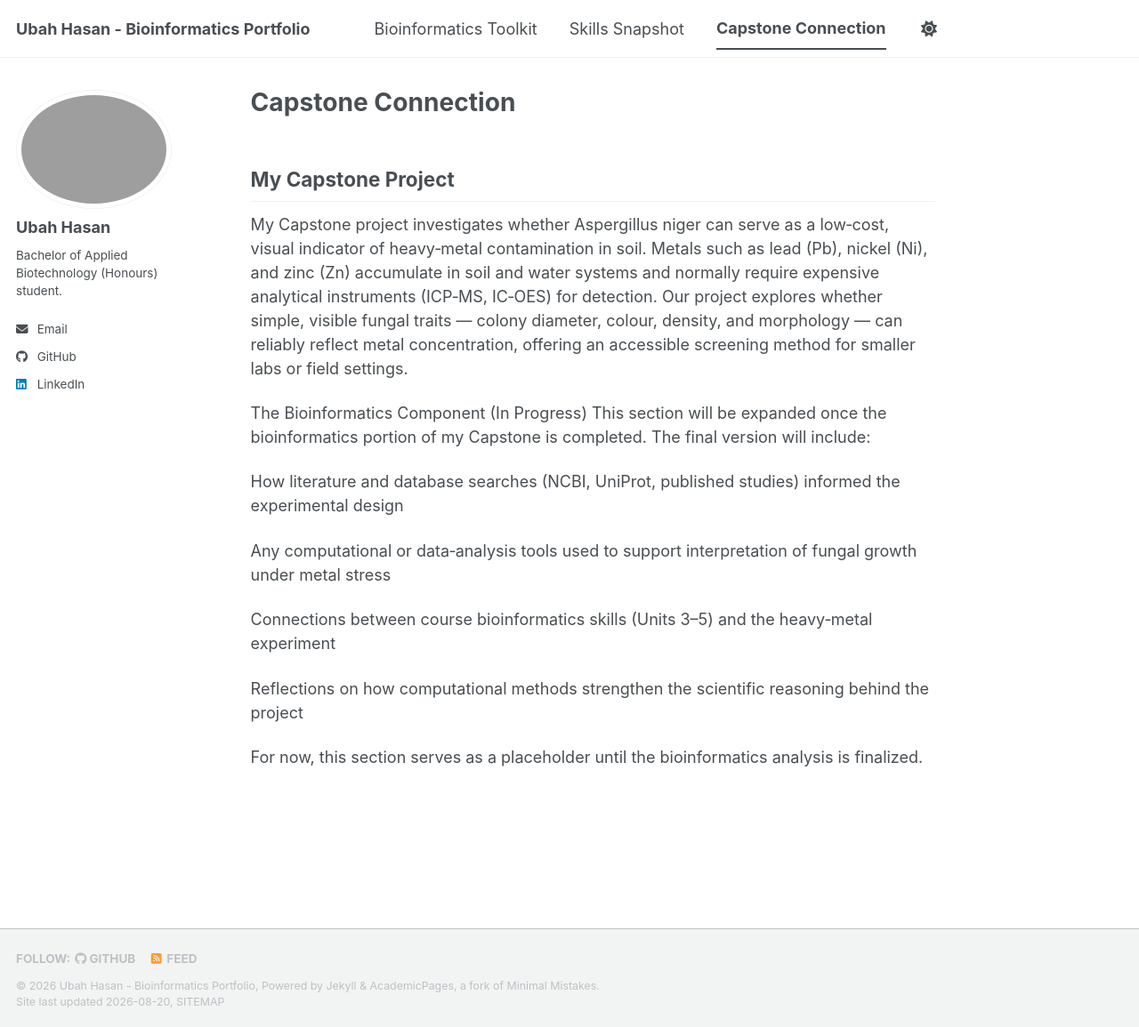
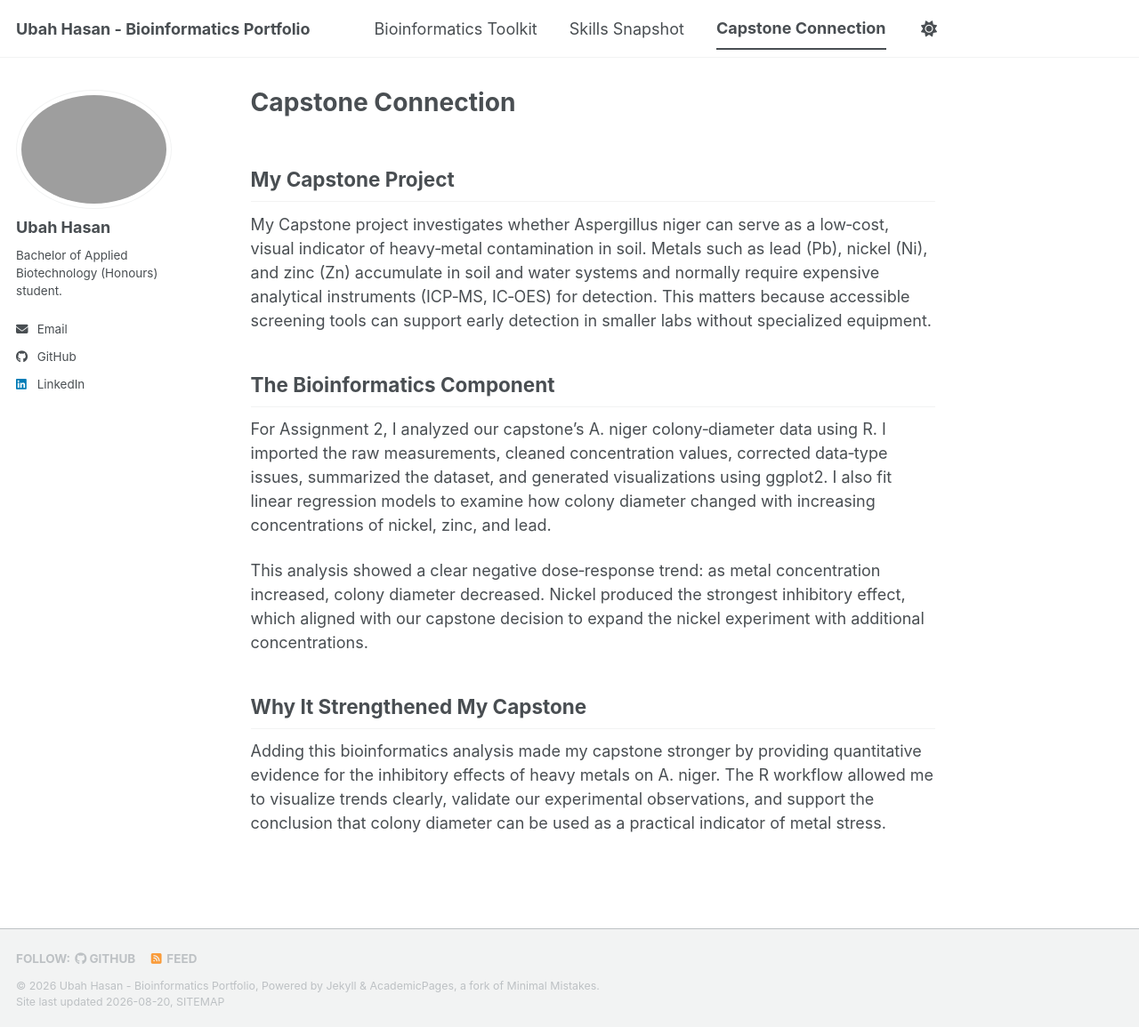
Before and after one commit to Ubah-Hasan/biot74000-portfolio, a Jekyll site: the page built from _pages/capstone.md, in a window 1280 px wide and 1155 px high. Shown: the whole window at 89% size. Built offline with Jekyll 4.4.1, drawn with Linux system fonts in a browser that asks for light colours; a script bundle is joined from its source files by our own code; library files that are not in the unit come from our copies.

Commit message:
Enhance bioinformatics section of capstone project
Expanded the bioinformatics component of the capstone project, detailing the analysis of A. niger colony diameter data using R and its implications for heavy metal contamination detection.

```diff
--- a/_pages/capstone.md
+++ b/_pages/capstone.md
@@ -4,19 +4,52 @@ title: "Capstone Connection"
 author_profile: true
 ---
 
+<!--
+  ============================================================================
+  SECTION 4: CAPSTONE CONNECTION  (20 points)  |  Suggested length: 200–300 words
+  ============================================================================
+  A concise, professional summary of how you applied bioinformatics to your
+  capstone project. This draws from your Assignment 2 work — it is a
+  professional-context summary, NOT a repeat of the assignment.
+
+  INCLUDE:
+    - A 2–4 sentence description of your capstone project (assume a general
+      audience who is not in your program)
+    - The bioinformatics tool, dataset, or method you applied in Assignment 2,
+      and why it was relevant
+    - What you found or produced, described in plain language
+    - 1–2 sentences on how this bioinformatics component strengthened your capstone
+    - (Optional) embedded images or output figures — see the guide for how to
+      add an image
+
+  HOW TO EDIT:
+    - Replace the placeholder text below with your own.
+    - Delete these grey instruction notes before you submit.
+  ============================================================================
+-->
+
 ## My Capstone Project
-My Capstone project investigates whether Aspergillus niger can serve as a low‑cost, visual indicator of heavy‑metal contamination in soil. Metals such as lead (Pb), nickel (Ni), and zinc (Zn) accumulate in soil and water systems and normally require expensive analytical instruments (ICP‑MS, IC‑OES) for detection. Our project explores whether simple, visible fungal traits — colony diameter, colour, density, and morphology — can reliably reflect metal concentration, offering an accessible screening method for smaller labs or field settings.
 
-The Bioinformatics Component (In Progress)
-This section will be expanded once the bioinformatics portion of my Capstone is completed.
-The final version will include:
+My Capstone project investigates whether Aspergillus niger can serve as a low‑cost, visual indicator of heavy‑metal contamination in soil. Metals such as lead (Pb), nickel (Ni), and zinc (Zn) accumulate in soil and water systems and normally require expensive analytical instruments (ICP‑MS, IC‑OES) for detection. This matters because accessible screening tools can support early detection in smaller labs without specialized equipment.
 
-How literature and database searches (NCBI, UniProt, published studies) informed the experimental design
+## The Bioinformatics Component
 
-Any computational or data‑analysis tools used to support interpretation of fungal growth under metal stress
+For Assignment 2, I analyzed our capstone’s A. niger colony‑diameter data using R. I imported the raw measurements, cleaned concentration values, corrected data‑type issues, summarized the dataset, and generated visualizations using ggplot2. I also fit linear regression models to examine how colony diameter changed with increasing concentrations of nickel, zinc, and lead.
 
-Connections between course bioinformatics skills (Units 3–5) and the heavy‑metal experiment
+This analysis showed a clear negative dose‑response trend: as metal concentration increased, colony diameter decreased. Nickel produced the strongest inhibitory effect, which aligned with our capstone decision to expand the nickel experiment with additional concentrations.
 
-Reflections on how computational methods strengthen the scientific reasoning behind the project
 
-For now, this section serves as a placeholder until the bioinformatics analysis is finalized.
+## Why It Strengthened My Capstone
+
+Adding this bioinformatics analysis made my capstone stronger by providing quantitative evidence for the inhibitory effects of heavy metals on A. niger. The R workflow allowed me to visualize trends clearly, validate our experimental observations, and support the conclusion that colony diameter can be used as a practical indicator of metal stress.
+
+<!--
+  OPTIONAL — to embed an image or figure you produced:
+  1. Upload the image file to the images/ folder in your repository.
+  2. Add a line like this where you want it to appear (remove the leading
+     grey-comment marks):
+
+     ![Short description of the figure](/biot74000-portfolio/images/your-figure.png)
+
+  Make sure the path matches your repository name.
+-->
```
